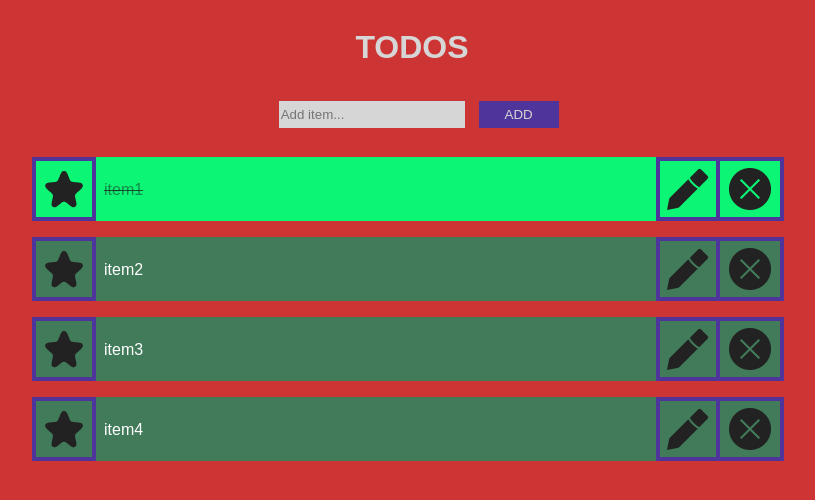
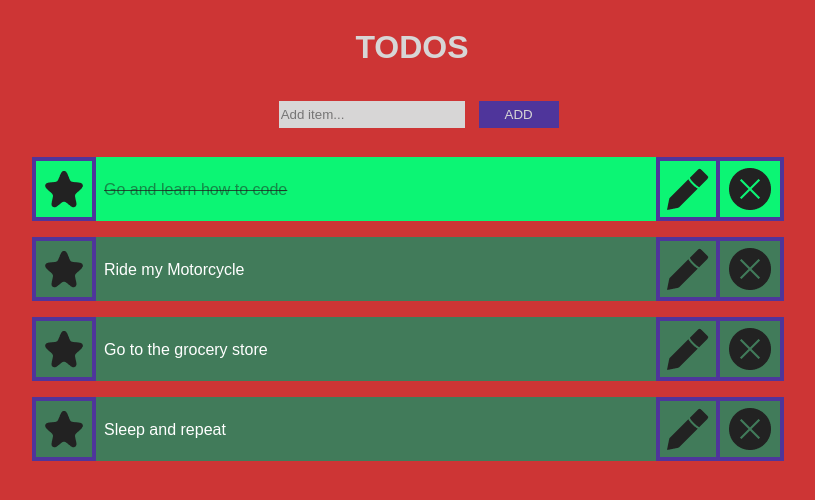
Before and after one commit to costik2020/0007-todo-or-not-todo-react, a React (Create React App) app: page / in a window 1280 px wide. Shown: the top 500 px of the page, without its empty margins (228-1043 px from the left). Built offline with nearby package versions, Linux system fonts and the light colour scheme.

Commit message:
Edit the readme.md file

```diff
--- a/src/index.js
+++ b/src/index.js
@@ -5,13 +5,16 @@ import App from './App';
 import reportWebVitals from './reportWebVitals';
 
 // The tasks data
+
 const DATA = [
-  { id: "todo-0", name: "item1", completed: true },
-  { id: "todo-1", name: "item2", completed: false },
-  { id: "todo-2", name: "item3", completed: false },
-  { id: "todo-3", name: "item4", completed: false }
+  { id: "todo-0", name: "Go and learn how to code", completed: true },
+  { id: "todo-1", name: "Ride my Motorcycle", completed: false },
+  { id: "todo-2", name: "Go to the grocery store", completed: false },
+  { id: "todo-3", name: "Sleep and repeat", completed: false }
 ];
 
+
+//let DATA;
 
 const root = ReactDOM.createRoot(document.getElementById('root'));
 root.render(
```
Also changed, not shown: img/todo_or_not_to_do_figma_design.png (added), 1 other file (tests, documents, lock files or other folders).
